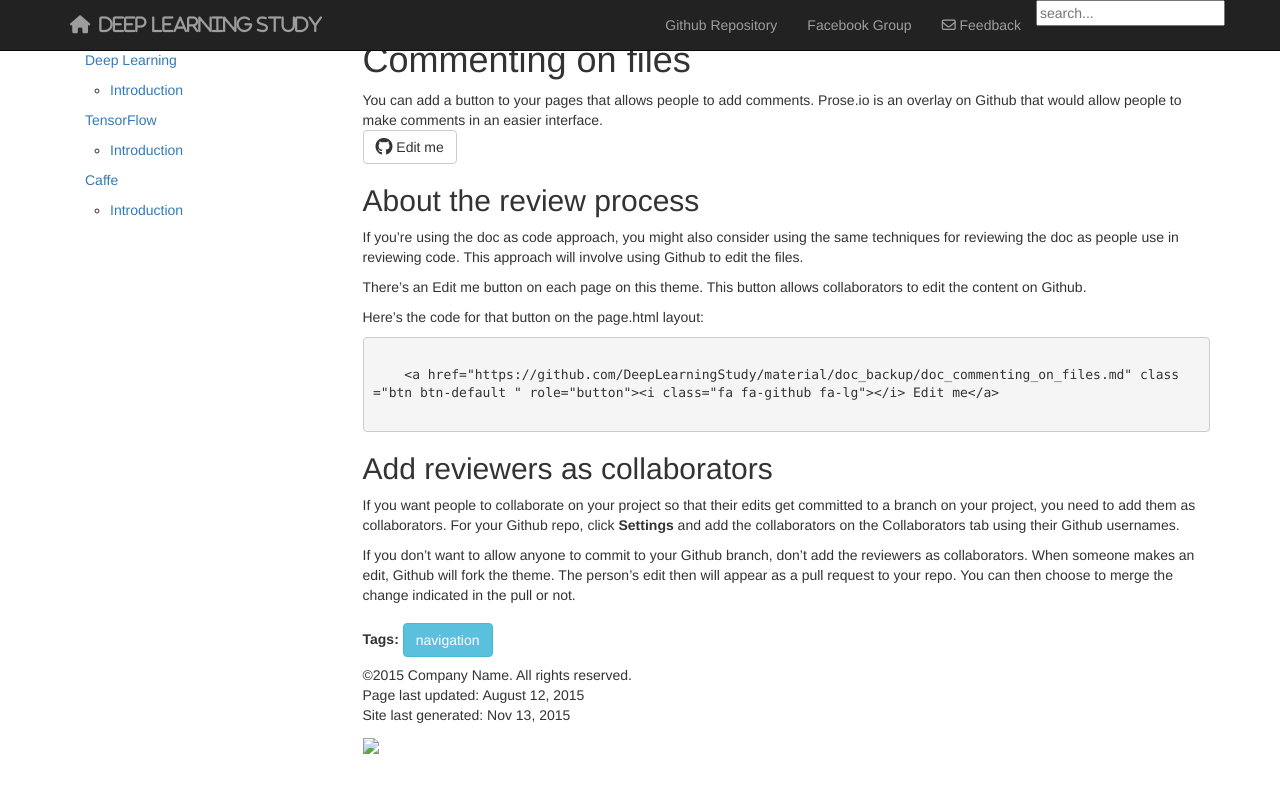
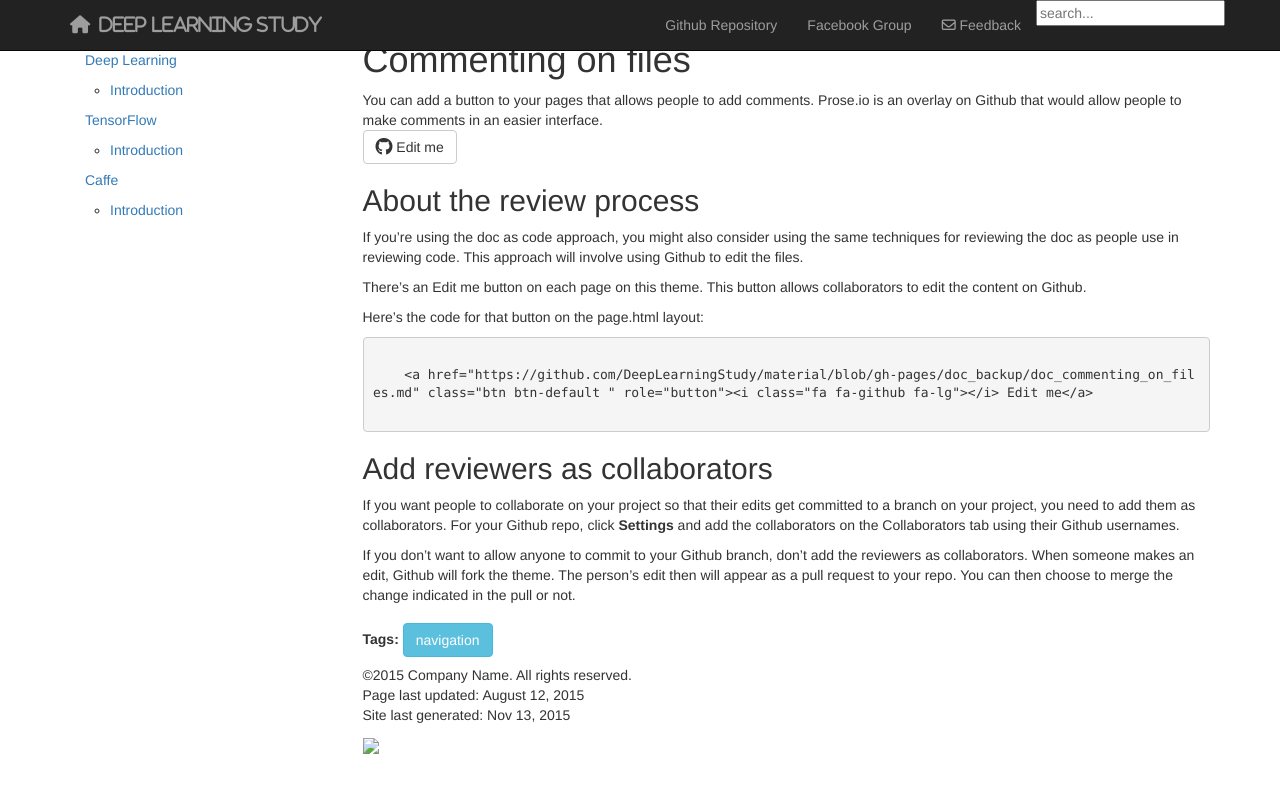
Before and after one commit to youngkyoonjang/material, a Jekyll site: the page built from doc_backup/doc_commenting_on_files.md, in a window 1280 px wide. Shown: the top 793 px of the page. Built offline with Jekyll 4.4.1, drawn with Linux system fonts in a browser that asks for light colours; nearby versions of some CDN libraries; library files that are not in the unit come from our copies; Markdown is read by kramdown in place of the engine named in the settings; comment, search, counter and statistics services are not loaded.

Commit message:
intro rev

```diff
--- a/_config.yml
+++ b/_config.yml
@@ -11,7 +11,7 @@ homepage_title: Deep Learning Study
 site_title: Deep Learning Study
 disqus_shortname:
 google_analytics:
-github_editme_path: DeepLearningStudy/material
+github_editme_path: DeepLearningStudy/material/blob/gh-pages
 # don't use a slash before or after the above path. here's how this url gets written out in page.html: https://github.com/{{site.github_editme_path}}{{page.url | replace: '.html', '.md'}}
 # variables
 
```
